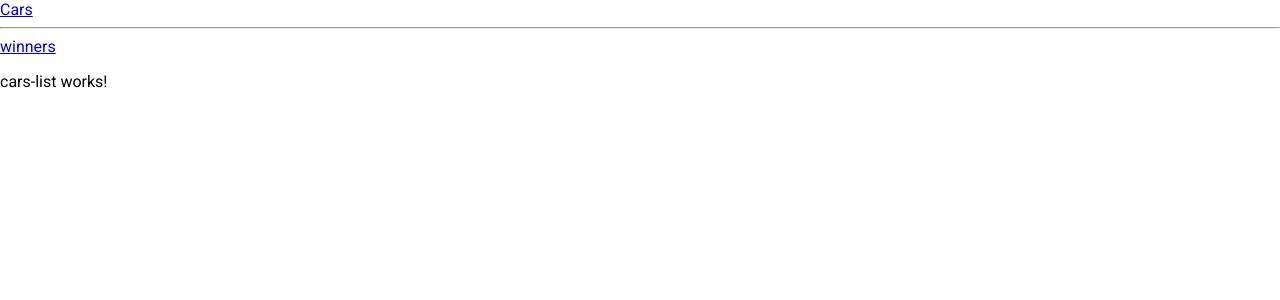
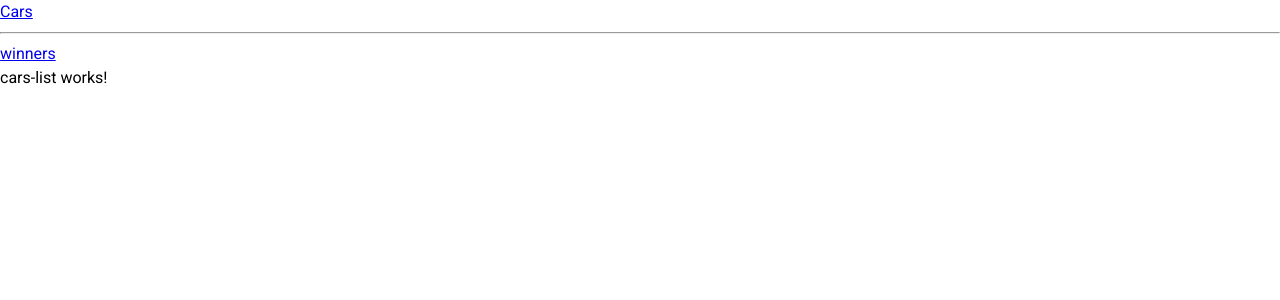
Before and after one commit to vladboisa/AsyncRace, an Angular app: page /garage in a window 1280 px wide. Shown: the top 300 px of the page. Built offline with nearby package versions, Linux system fonts and the light colour scheme.

Commit message:
feat: add reset css rules

```diff
--- a/src/styles.scss
+++ b/src/styles.scss
@@ -1,4 +1,54 @@
-/* You can add global styles to this file, and also import other style files */
+html, body, div, span, applet, object, iframe,
+h1, h2, h3, h4, h5, h6, p, blockquote, pre,
+a, abbr, acronym, address, big, cite, code,
+del, dfn, em, img, ins, kbd, q, s, samp,
+small, strike, strong, sub, sup, tt, var,
+b, u, i, center,
+dl, dt, dd, ol, ul, li,
+fieldset, form, label, legend,
+table, caption, tbody, tfoot, thead, tr, th, td,
+article, aside, canvas, details, embed,
+figure, figcaption, footer, header, hgroup,
+menu, nav, output, ruby, section, summary,
+time, mark, audio, video {
+	margin: 0;
+	padding: 0;
+	border: 0;
+	font-size: 100%;
+	font: inherit;
+	vertical-align: baseline;
+}
 
 html, body { height: 100%; }
-body { margin: 0; font-family: Roboto, "Helvetica Neue", sans-serif; }
+body { font-family: Roboto, "Helvetica Neue", sans-serif;
+  /* 1. Add accessible line-height */
+  line-height: 1.5;
+  /* 2. Improve text rendering */
+  -webkit-font-smoothing: antialiased; }
+ol, ul {
+	list-style: none;
+}
+/* 3. Use a more-intuitive box-sizing model */
+*, *::before, *::after {
+  box-sizing: border-box;
+}
+/* 4. Improve media defaults */
+img, picture, video, canvas, svg {
+  display: block;
+  max-width: 100%;
+}
+/* 5. Inherit fonts for form controls */
+input, button, textarea, select {
+  font: inherit;
+}
+/* 6. Avoid text overflows */
+p, h1, h2, h3, h4, h5, h6 {
+  overflow-wrap: break-word;
+}
+/* 7. Improve line wrapping */
+p {
+  text-wrap: pretty;
+}
+h1, h2, h3, h4, h5, h6 {
+  text-wrap: balance;
+}
```
